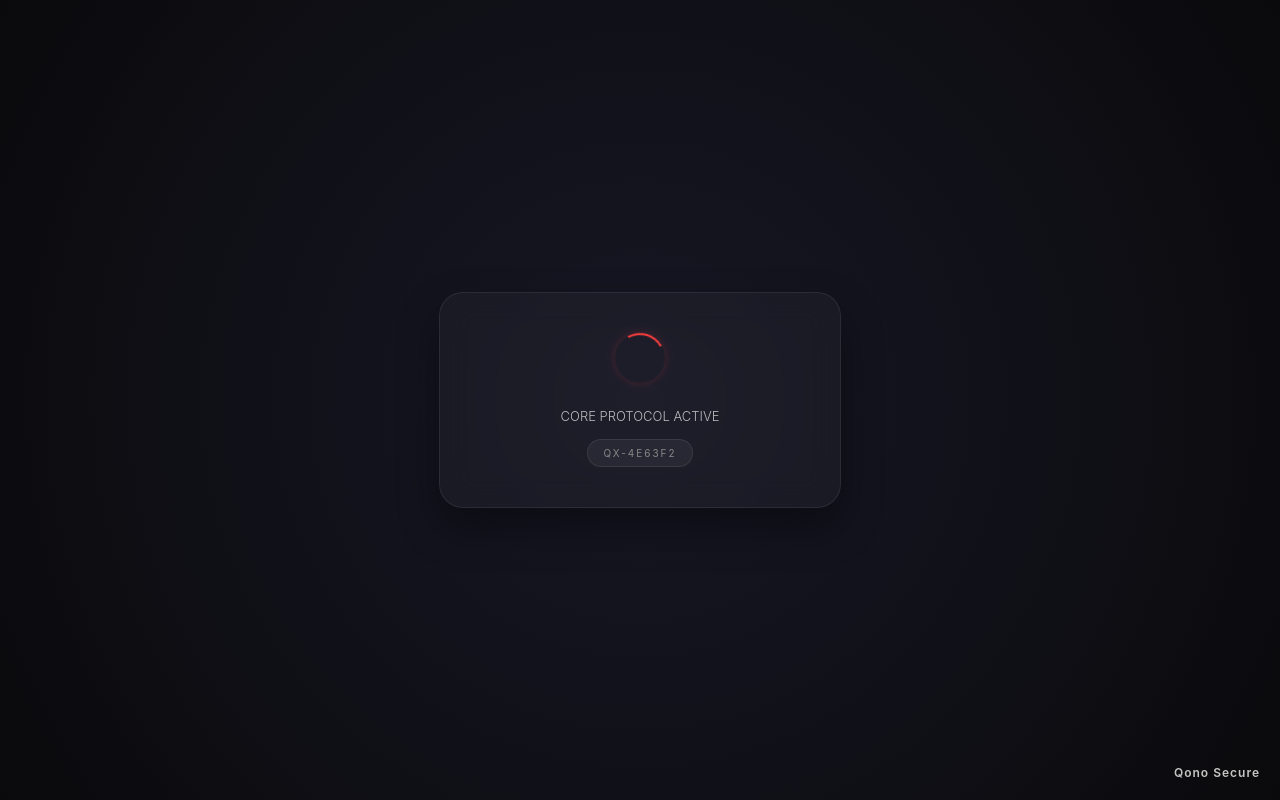
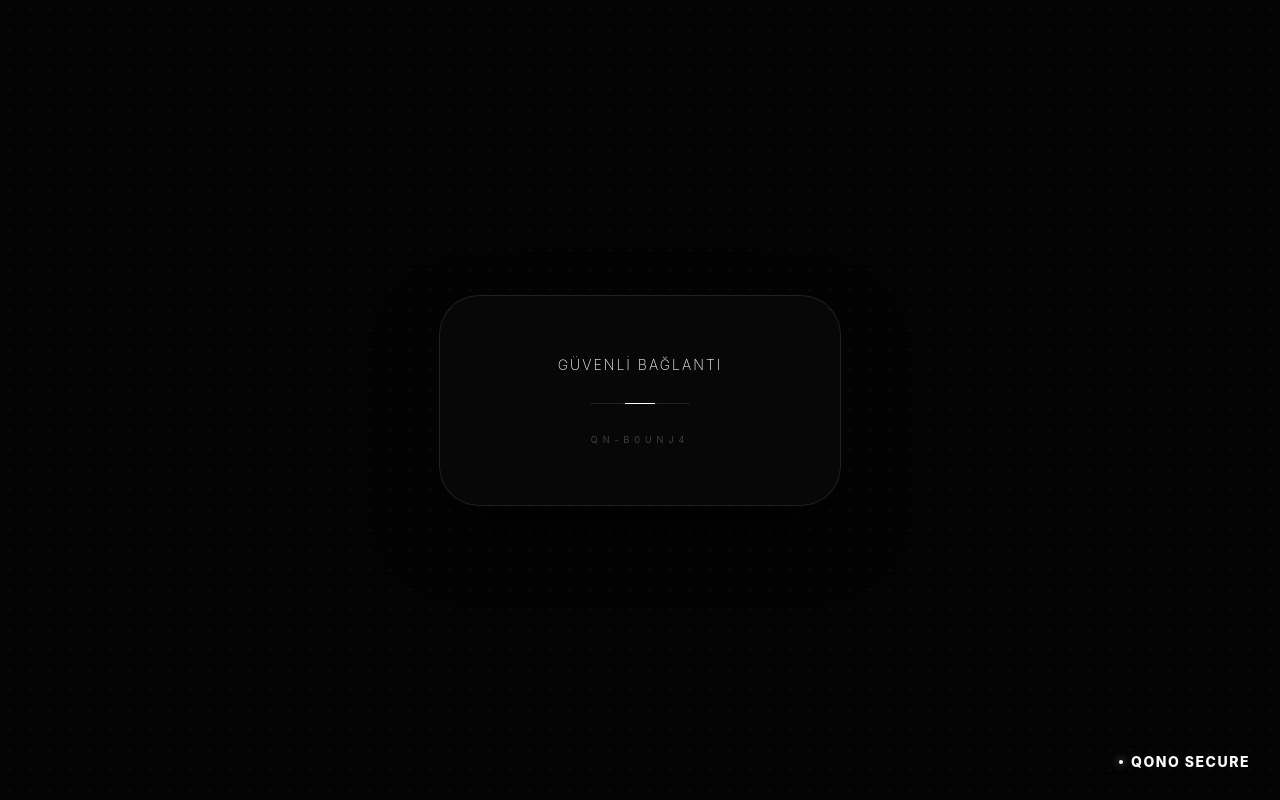
Before and after one commit to FIXING-BY/Nexsus, a plain HTML site: page index.html in a window 1280 px wide. Drawn offline with Linux system fonts and the light colour scheme; no server answers.

Commit message:
Update index.html

```diff
--- a/index.html
+++ b/index.html
@@ -3,124 +3,160 @@
 <head>
     <meta charset="UTF-8">
     <meta name="viewport" content="width=device-width,initial-scale=1">
-    <title>Sistem Güvenliği</title>
+    <title>Qono Protection</title>
     <style>
         :root {
-            --b: #0a0a0c;
-            --a: #ff3e3e;
-            --g: rgba(255, 255, 255, 0.03);
-            --f: 'Inter', -apple-system, sans-serif;
+            --bg: #030303;
+            --accent: #ffffff;
+            --font: 'Inter', system-ui, sans-serif;
         }
 
         body {
             margin: 0;
-            background-color: var(--b);
-            background-image: radial-gradient(circle at 50% 50%, #171725 0%, #0a0a0c 100%);
+            background: var(--bg);
+            /* Ultra Modern Noktalı Arkaplan */
+            background-image: radial-gradient(circle, rgba(255,255,255,0.05) 1px, transparent 1px);
+            background-size: 20px 20px;
             color: #fff;
             display: flex;
             justify-content: center;
             align-items: center;
             height: 100vh;
-            font-family: var(--f);
+            font-family: var(--font);
             user-select: none;
             overflow: hidden;
         }
 
-        /* Modern Glass Container */
-        .c_ {
-            background: var(--g);
-            backdrop-filter: blur(15px);
-            -webkit-backdrop-filter: blur(15px);
-            border: 1px solid rgba(255, 255, 255, 0.08);
-            padding: 40px;
-            border-radius: 24px;
+        /* Ana Panel Tasarımı */
+        .glass-card {
+            background: rgba(255, 255, 255, 0.02);
+            backdrop-filter: blur(20px);
+            -webkit-backdrop-filter: blur(20px);
+            border: 1px solid rgba(255, 255, 255, 0.1);
+            padding: 60px 40px;
+            border-radius: 40px;
             text-align: center;
-            box-shadow: 0 20px 40px rgba(0,0,0,0.4);
+            box-shadow: 0 30px 60px rgba(0,0,0,0.5);
             max-width: 320px;
             width: 85%;
-            animation: a_i 0.6s ease-out;
+            transition: 0.5s ease;
         }
 
-        @keyframes a_i { from { opacity: 0; transform: translateY(20px); } to { opacity: 1; transform: translateY(0); } }
-
-        /* Neon Pulse Spinner */
-        .l_s {
-            width: 50px;
-            height: 50px;
-            margin: 0 auto 25px;
+        /* Modern Yükleme Çizgisi */
+        .loader {
+            width: 100px;
+            height: 1px;
+            background: rgba(255,255,255,0.1);
+            margin: 30px auto;
             position: relative;
+            overflow: hidden;
         }
 
-        .l_s div {
-            box-sizing: border-box;
+        .loader::after {
+            content: '';
             display: block;
+            width: 30px;
+            height: 100%;
+            background: #fff;
             position: absolute;
-            width: 100%;
-            height: 100%;
-            border: 2px solid var(--a);
-            border-radius: 50%;
-            animation: l_a 1.2s cubic-bezier(0.5, 0, 0.5, 1) infinite;
-            border-color: var(--a) transparent transparent transparent;
-            box-shadow: 0 0 10px rgba(255, 62, 62, 0.2);
+            animation: move 2s infinite linear;
+            box-shadow: 0 0 15px #fff;
         }
 
-        @keyframes l_a { 0% { transform: rotate(0deg); } 100% { transform: rotate(360deg); } }
+        @keyframes move {
+            0% { left: -40px; }
+            100% { left: 110px; }
+        }
 
-        .i_b {
-            background: rgba(255, 255, 255, 0.05);
-            padding: 7px 15px;
-            border-radius: 100px;
-            font-size: 10px;
-            letter-spacing: 2px;
-            color: #888;
-            border: 1px solid rgba(255, 255, 255, 0.08);
-            margin-top: 15px;
-            display: inline-block;
+        .sys-id {
+            font-size: 9px;
+            letter-spacing: 5px;
+            color: rgba(255,255,255,0.3);
+            margin-top: 20px;
+            font-weight: 300;
         }
 
         #b { display: none; }
 
-        .e_ { border-color: rgba(255, 62, 62, 0.3) !important; box-shadow: 0 0 30px rgba(255, 62, 62, 0.15); }
+        /* --- SAĞ ALT QONO SECURE (SABİT VE RENK DEĞİŞTİREN) --- */
+        .qono-brand {
+            position: fixed;
+            bottom: 30px;
+            right: 30px;
+            z-index: 10000;
+            mix-blend-mode: difference; /* Arkaplana göre renk değiştirme */
+            pointer-events: none;
+            display: flex;
+            align-items: center;
+            gap: 8px;
+        }
 
-        /* DİNAMİK RENK DEĞİŞTİREN QONO SECURE YAZISI */
-        .q_s {
-            position: fixed;
-            bottom: 20px;
-            right: 20px;
-            font-size: 12px;
-            font-weight: 600;
-            letter-spacing: 1px;
-            z-index: 9999;
-            pointer-events: none;
-            color: white; /* Temel renk */
-            mix-blend-mode: difference; /* Bu büyü arkaplana göre rengi tersine çevirir */
-            font-family: var(--f);
-            opacity: 0.8;
+        .qono-brand span {
+            font-size: 14px;
+            font-weight: 800;
+            letter-spacing: 1.5px;
+            text-transform: uppercase;
+            color: #fff; /* difference moduyla zıtlaşır */
+            font-family: var(--font);
+        }
+
+        .qono-indicator {
+            width: 4px;
+            height: 4px;
+            background: #fff;
+            border-radius: 50%;
+            box-shadow: 0 0 10px #fff;
         }
     </style>
 </head>
 <body oncontextmenu="return false">
 
-    <div id="l" class="c_">
-        <div class="l_s"><div></div></div>
-        <div style="opacity: 0.7; font-size: 13px; font-weight: 300;">CORE PROTOCOL ACTIVE</div>
-        <div id="i" class="i_b">LOADING...</div>
+    <div id="l" class="glass-card">
+        <div style="font-weight: 200; font-size: 14px; letter-spacing: 2px;">GÜVENLİ BAĞLANTI</div>
+        <div class="loader"></div>
+        <div id="i" class="sys-id">LOADING</div>
     </div>
 
-    <div id="b" class="c_ e_">
-        <div style="color: var(--a); font-size: 40px; margin-bottom: 20px; font-weight: 100;">✕</div>
-        <div style="font-size: 16px; font-weight: 600; letter-spacing: -0.5px; margin-bottom: 10px;">ACCESS DENIED</div>
-        <div id="d" style="font-size: 11px; color: #888; letter-spacing: 1px; margin-bottom: 20px; padding: 5px; background: rgba(255,62,62,0.1); border-radius: 4px;"></div>
-        <p style="font-size: 12px; color: #aaa; line-height: 1.6; margin: 0;">
-            Security violation detected.<br>Source code protection is active.
-        </p>
+    <div id="b" class="glass-card" style="border-color: rgba(255,0,0,0.2)">
+        <div style="font-size: 32px; margin-bottom: 20px;">🔒</div>
+        <div style="font-weight: 700; color: #ff4444; margin-bottom: 10px; letter-spacing: 1px;">ERİŞİM KISITLANDI</div>
+        <div id="d" style="font-size: 9px; opacity: 0.4; margin-bottom: 20px;"></div>
+        <p style="font-size: 11px; opacity: 0.6; line-height: 1.8;">Sistem kaynakları Qono Secure tarafından koruma altına alınmıştır.</p>
     </div>
 
-    <div class="q_s">Qono Secure</div>
+    <div class="qono-brand">
+        <div class="qono-indicator"></div>
+        <span>Qono Secure</span>
+    </div>
 
     <script>
-        /* Karıştırılmış Güvenlik Mantığı */
-        (function(_0xK4,_0xS2){const _0xI=(_0x1,_0x2)=>{document['getElementById']('l')['style']['display']='none';document['getElementById']('d')['innerText']=`FLAG::${_0x1}`;document['getElementById']('b')['style']['display']='block';throw 'STP';};const _0xO=localStorage;const _0xP='ob_id';let _0xU=_0xO['getItem'](_0xP);if(!_0xU){_0xU='QX-'+Math['random']()['toString'](16)['slice'](2,8)['toUpperCase']();_0xO['setItem'](_0xP,_0xU);}document['getElementById']('i')['innerText']=_0xU;window['onkeydown']=(_0xE)=>{if(_0xE['keyCode']==0x7B||(_0xE['ctrlKey']&&_0xE['shiftKey']&&(_0xE['keyCode']==0x49||_0xE['keyCode']==0x4A))||(_0xE['ctrlKey']&&_0xE['keyCode']==0x55)){_0xI(_0xU);}};document['addEventListener']('contextmenu',_0xT=>_0xT['preventDefault']());(async()=>{try{const _0xR=await fetch('obfexkey.obfex');if(!_0xR['ok'])throw 0x0;const _0xC=await _0xR['text']();eval(_0xC);}catch(_0xE){if(_0xE!=='STP')console['log']('%c Security Verified ', 'background:#111;color:#0f0;');}})();})();
+        (function(){
+            const _storage = localStorage;
+            let _uid = _storage.getItem('q_uid');
+            if(!_uid){
+                _uid = 'QN-' + Math.random().toString(36).substr(2, 6).toUpperCase();
+                _storage.setItem('q_uid', _uid);
+            }
+            document.getElementById('i').innerText = _uid;
+
+            const _trigger = () => {
+                document.getElementById('l').style.display = 'none';
+                document.getElementById('d').innerText = `ID: ${_uid}`;
+                document.getElementById('b').style.display = 'block';
+                throw 'SECURE_STOP';
+            };
+
+            // Kısayol Koruması
+            window.addEventListener('keydown', (e) => {
+                // F12, Ctrl+U, Ctrl+Shift+I/J
+                if (e.keyCode === 123 || (e.ctrlKey && (e.keyCode === 85 || (e.shiftKey && (e.keyCode === 73 || e.keyCode === 74))))) {
+                    e.preventDefault();
+                    _trigger();
+                }
+            });
+
+            document.addEventListener('contextmenu', e => e.preventDefault());
+        })();
     </script>
 </body>
 </html>
```
